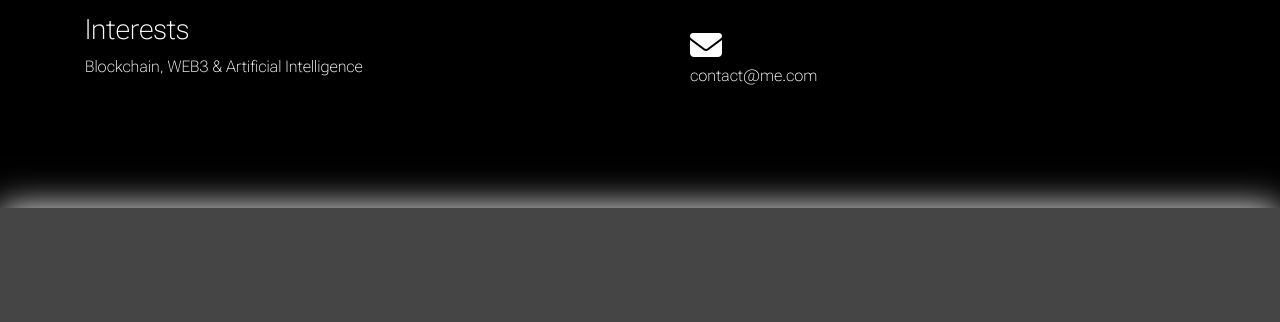
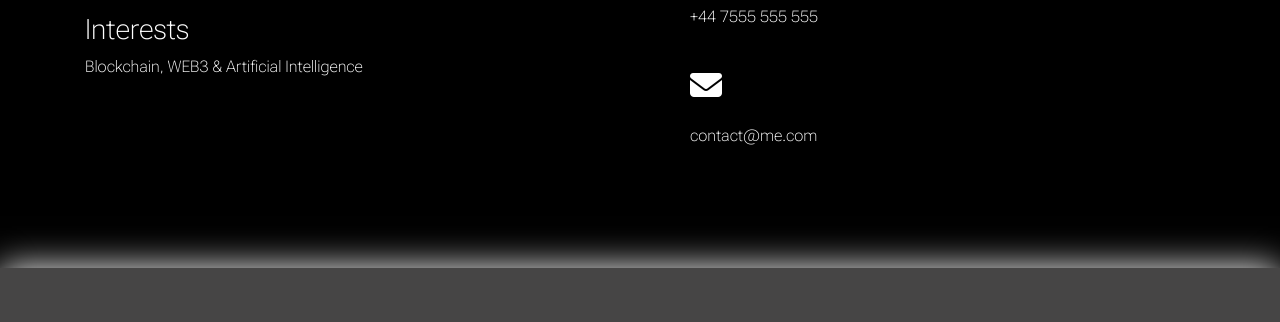
Before and after one commit to omar-ahm/Bootstrap-Portfolio, a plain HTML site: page index.html in a window 1280 px wide. Shown: the part 3271-3593 px from the top of the page. Drawn offline with nearby package versions, Linux system fonts and the light colour scheme; a web font is replaced by a local one.

Commit message:
spacing added to contact icons

```diff
--- a/css/style.css
+++ b/css/style.css
@@ -239,6 +239,9 @@ form {
 .contact-info {
   color: #fff;
 }
+.list-unstyled p {
+  padding-top:20px
+}
 .contact-info:hover {
   color:#D55125
 }
```
